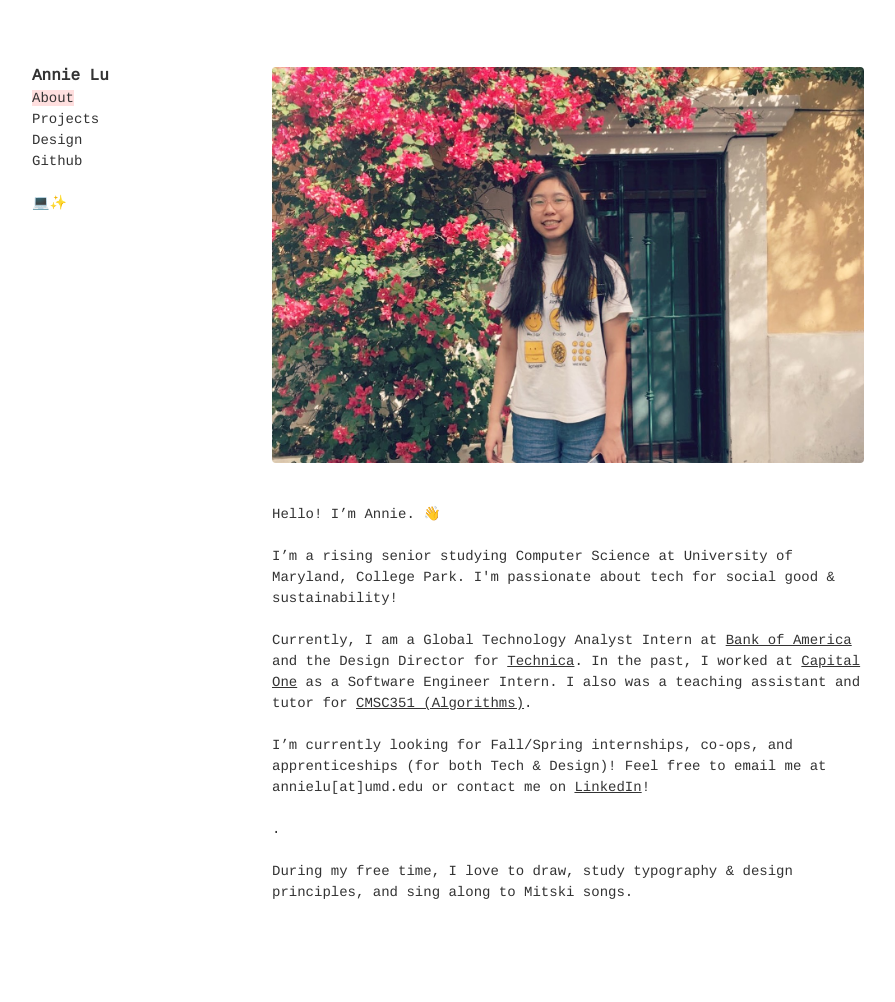
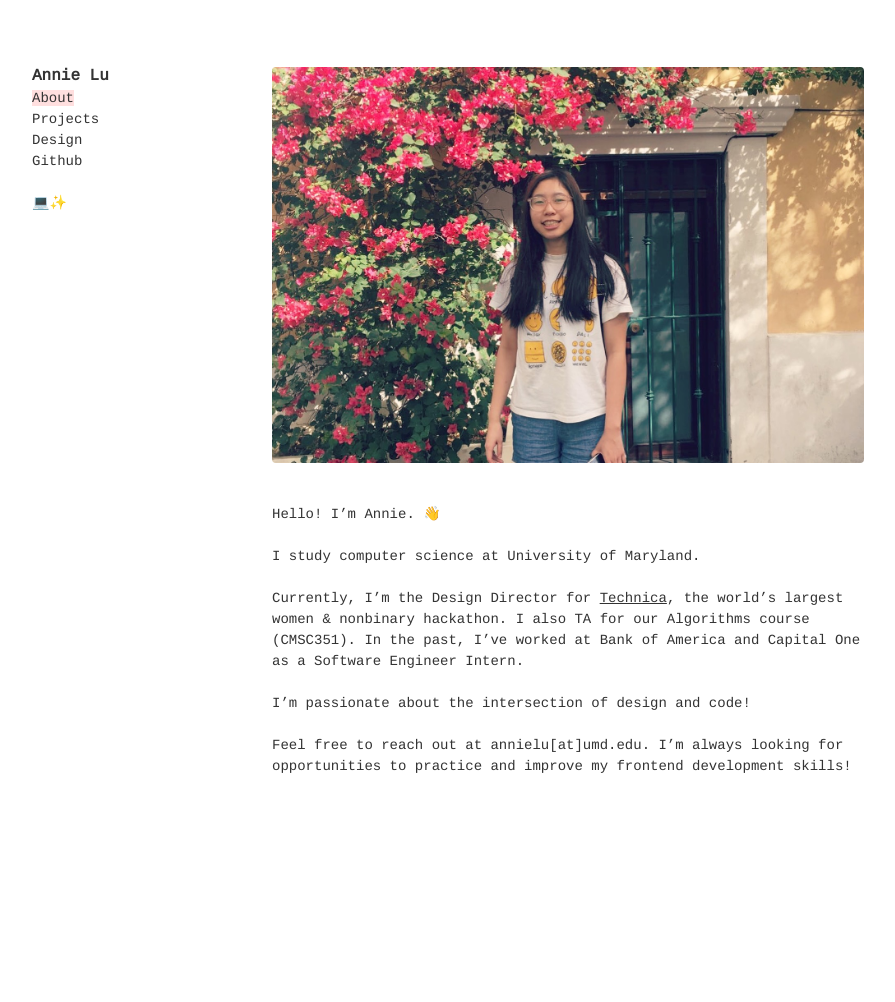
Before and after one commit to annie-lu/annie-lu.github.io, a Jekyll site: the page built from index.html, in a window 1280 px wide. Shown: the whole page, without its empty margins (96-991 px from the left). Built offline with Jekyll 4.4.1, drawn with Linux system fonts in a browser that asks for light colours; after the commit the page ends 900 px from its top, so only the background shows below that.

Commit message:
Update index.html

```diff
--- a/index.html
+++ b/index.html
@@ -10,17 +10,13 @@
     <br/>
 
       Hello! I’m Annie. 👋<br/> <br/>
-
-I’m a rising senior studying Computer Science at University of Maryland, College Park. I'm passionate about tech for social good & sustainability!
+I study computer science at University of Maryland.
 <br/> <br/>
-Currently, I am a Global Technology Analyst Intern at <a href="https://bankofamerica.com" class="link underline black-80 bg-animate hover-bg-washed-red">Bank of America</a> and the Design Director for <a href="https://gotechnica.org" class="link underline black-80 bg-animate hover-bg-washed-red"> Technica</a>.
-In the past, I worked at <a href="https://medium.com/capital-one-tech/capital-one-unveils-new-technology-incubator-at-the-university-of-maryland-to-foster-ai-and-machine-72daa86aad2b" class="link underline black-80 bg-animate hover-bg-washed-red">Capital One</a> as a Software Engineer Intern. I also was a teaching assistant and tutor for <a href="https://www.cs.umd.edu/class/spring2020/cmsc351/" class="link underline black-80 bg-animate hover-bg-washed-red">CMSC351 (Algorithms)</a>.
+Currently, I’m the Design Director for <a href="https://gotechnica.org" class="link underline black-80 bg-animate hover-bg-washed-red"> Technica</a>, the world’s largest women & nonbinary hackathon. I also TA for our Algorithms course (CMSC351). In the past, I’ve worked at Bank of America and Capital One as a Software Engineer Intern.
 <br/> <br/>
-I’m currently looking for Fall/Spring internships, co-ops, and apprenticeships (for both Tech & Design)! Feel free to email me at annielu[at]umd.edu or contact me on <a href="https://www.linkedin.com/in/annielu2/"  class="link underline black-80 bg-animate hover-bg-washed-red">LinkedIn</a>!
+I’m passionate about the intersection of design and code!
 <br/> <br/>
-      .
-<br/> <br/>
-During my free time, I love to draw, study typography & design principles, and sing along to Mitski songs.
+Feel free to reach out at annielu[at]umd.edu. I’m always looking for opportunities to practice and improve my frontend development skills!
 
 </p>
  </article>
```
